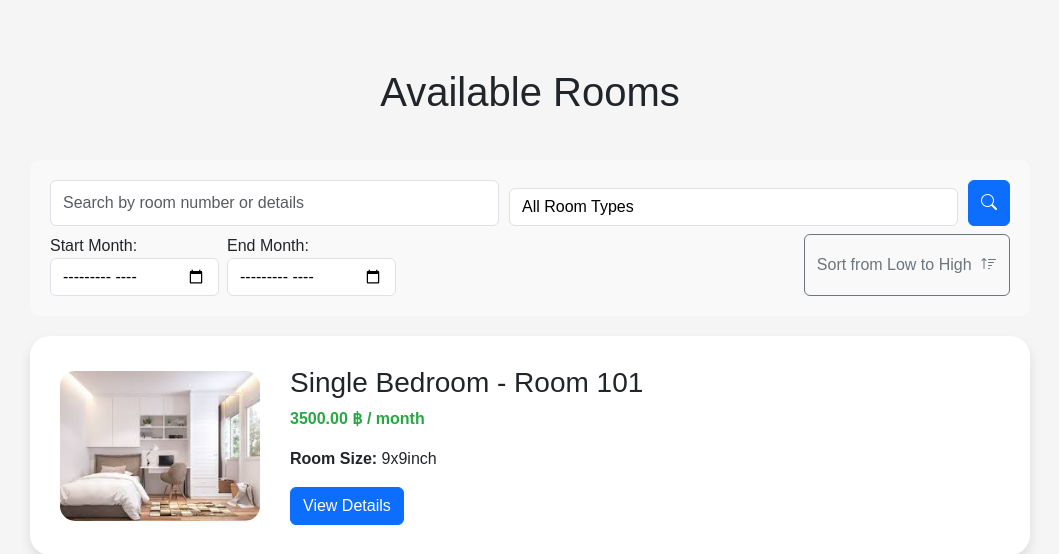
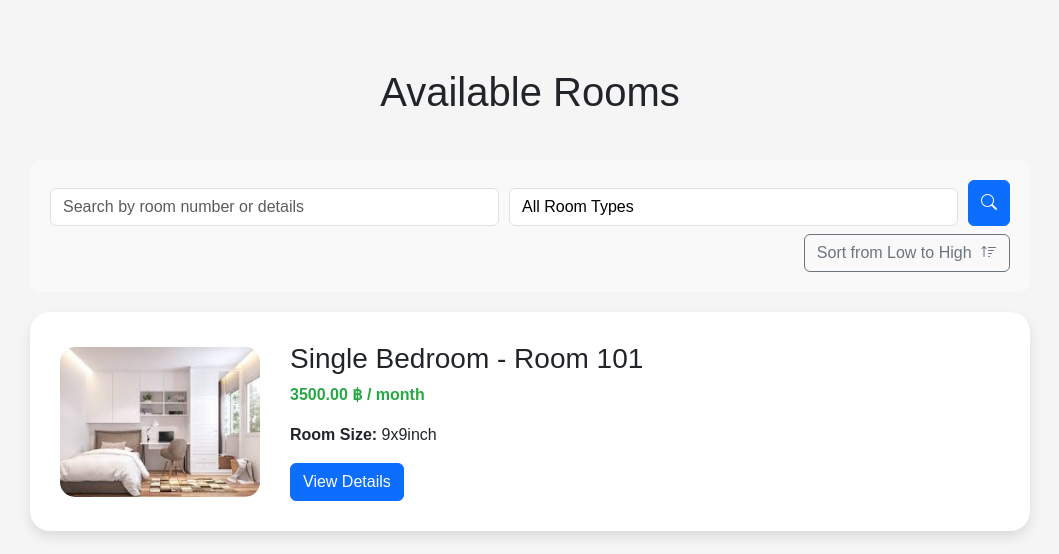
Before and after one commit to Pong50887/RentHub-Connect-Selenium, a Django app: page /room/ in a window 1280 px wide. Shown: the part 69-623 px from the top of the page, without its empty margins (110-1169 px from the left). Run offline with Django 5.2, Linux system fonts and the light colour scheme; data comes from the database, SQL or seed files in the repository; data that the repository does not hold is empty; parts of the project's set-up code (start-up, migrations or seed data) failed here and were passed over.

Commit message:
delete start_date end_date filter

```diff
--- a/renthub/templates/renthub/room_list.html
+++ b/renthub/templates/renthub/room_list.html
@@ -97,7 +97,7 @@
     <div class="filter-section">
         <form method="get" action="{% url 'renthub:room_list' %}" class="w-100">
             <div class="search-container">
-                <input type="text" name="search" value="{{ search_entry }}" class="form-control" placeholder="Search by room number or details">
+                <input type="text" name="search" value="{{ search_entry }}" class="form-control mt-2" placeholder="Search by room number or details">
                 <select name="room_type" class="form-control mt-2">
                     <option value="" {% if not selected_room_type %}selected{% endif %}>All Room Types</option>
                     {% for room_type in room_types %}
@@ -109,18 +109,7 @@
                 </button>
             </div>
 
-            <div class="form-row mt-2 d-flex justify-content-between">
-                <div class="availability-pickers d-flex gap-2">
-                    <div class="form-group">
-                        <label for="start_month">Start Month:</label>
-                        <input type="month" id="start_month" name="start_month" class="form-control" min="{{ current_month }}" value="{% if start_date %}{{ start_date }}{% endif %}" required>
-                    </div>
-                    <div class="form-group">
-                        <label for="end_month">End Month:</label>
-                        <input type="month" id="end_month" name="end_month" class="form-control" min="{{ current_month }}" value="{% if end_date %}{{ end_date }}{% endif %}" required>
-                    </div>
-                </div>
-
+            <div class="form-row mt-2 d-flex justify-content-end">
                 <button type="submit" name="sort" value="{% if sort_price_option == 'price_desc' %}price_asc{% else %}price_desc{% endif %}" class="btn btn-outline-secondary">
                     {% if sort_price_option == 'price_desc' %}Sort from High to Low{% else %}Sort from Low to High{% endif %} <i class="bi {% if sort_price_option == 'price_desc' %}bi-sort-down{% else %}bi-sort-up{% endif %}"></i>
                 </button>
```
